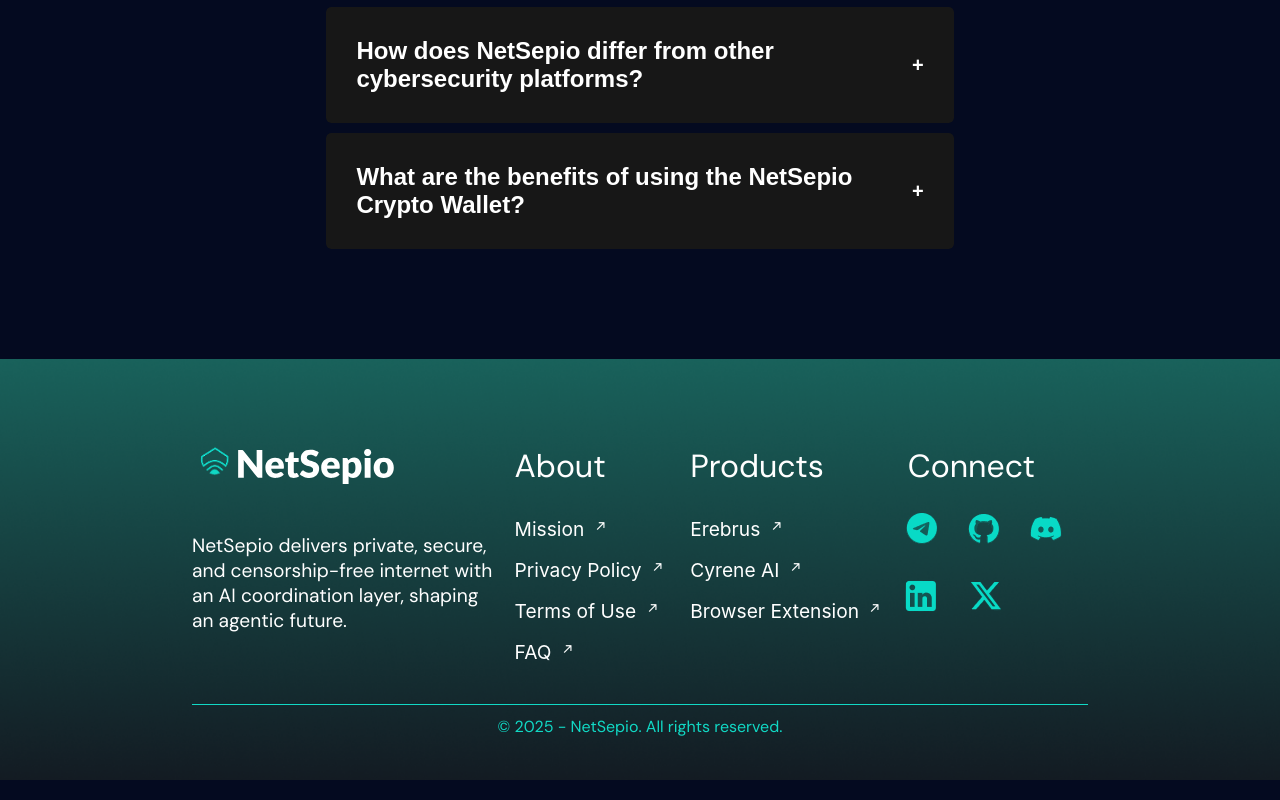
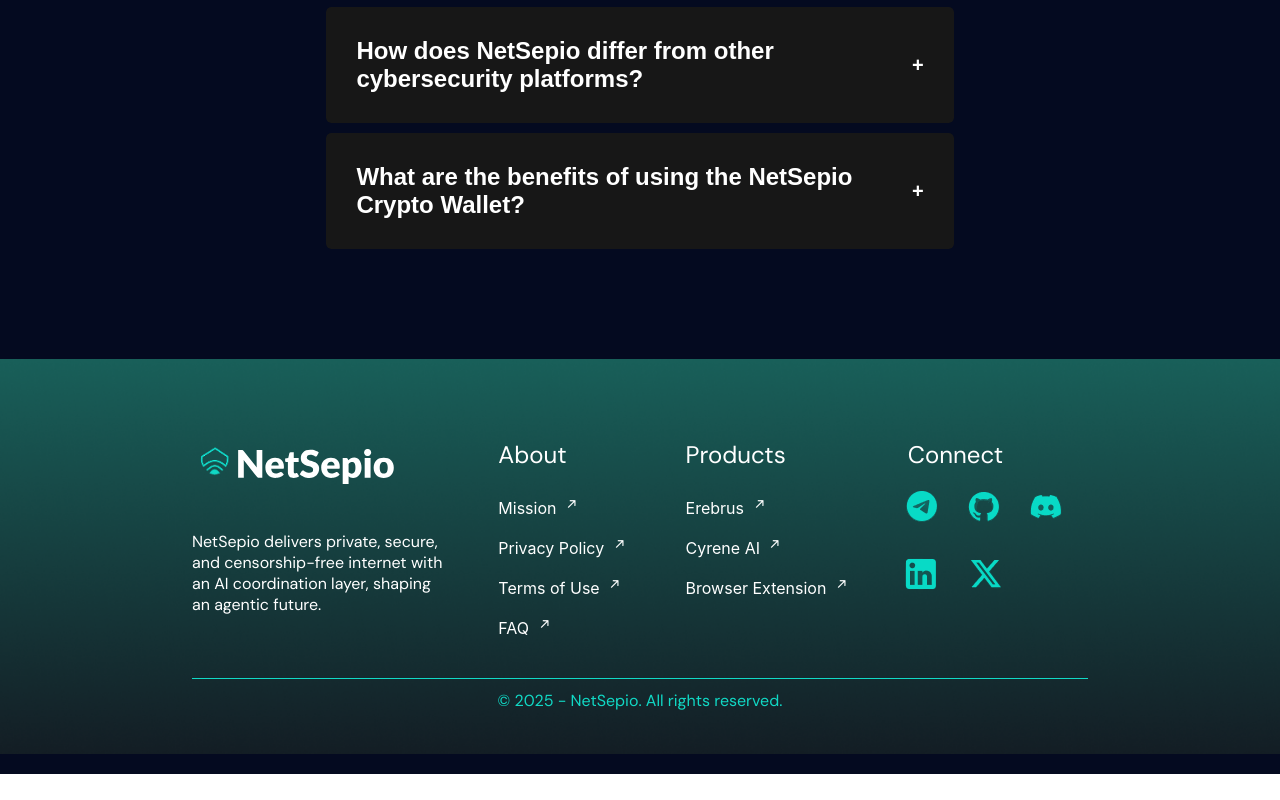
Before and after one commit to NetSepio/website, a React (Create React App) app: page /faq in a window 1280 px wide. Shown: the part 733-1533 px from the top of the page. After the commit the page ends 1507 px from the top, so only its background shows below. Built offline with nearby package versions, Linux system fonts and the light colour scheme; the HTML template or start-up script is replaced by a standard one; a web font is replaced by a local one.

Commit message:
[FEAT]: Added effects and minor updates

```diff
--- a/package.json
+++ b/package.json
@@ -5,6 +5,7 @@
   "homepage": "https://NetSepio.github.io/",
   "dependencies": {
     "cra-template": "1.2.0",
+    "framer-motion": "^12.4.10",
     "react": "^19.0.0",
     "react-dom": "^19.0.0",
     "react-router-dom": "^6.29.0",
--- a/src/App.css
+++ b/src/App.css
@@ -43,3 +43,25 @@
     transform: rotate(360deg);
   }
 }
+
+/* Width and height of the scrollbar */
+::-webkit-scrollbar {
+  width: 10px;
+  height: 10px;
+}
+
+/* Background of the scrollbar track */
+::-webkit-scrollbar-track {
+  background: #1b1b1b;
+}
+
+/* Scrollbar handle (thumb) */
+::-webkit-scrollbar-thumb {
+  background: #41375a;
+  border-radius: 5px;
+}
+
+/* Scrollbar handle on hover */
+::-webkit-scrollbar-thumb:hover {
+  background: #555;
+}
--- a/src/components/Connectivity.jsx
+++ b/src/components/Connectivity.jsx
@@ -1,21 +1,29 @@
 import React from "react";
 import "../styles/Connectivity.css"; // Import the external CSS file
+import { FadeUp, ZoomIn } from "./FadeAnimations";
 
 const Connectivity = () => {
   return (
     <div className="connectivity-container">
+      <ZoomIn>
         <div className="connectivity-box">
           <h1 className="connectivity-title">Empowering Connectivity</h1>
           <p className="connectivity-text">
-          NetSepio delivers private, secure, and censorship-free internet with an AI coordination
-          layer for secure data and inference, shaping an agentic future. Powered by a
-          DePIN-enabled ÐVPN protocol, we provide a decentralized, resilient network that empowers
-          humanity with unmatched digital freedom.
+            NetSepio delivers private, secure, and censorship-free internet with
+            an AI coordination layer for secure data and inference, shaping an
+            agentic future. Powered by a DePIN-enabled ÐVPN protocol, we provide
+            a decentralized, resilient network that empowers humanity with
+            unmatched digital freedom.
           </p>
-        <a href="https://netsepio.com/mission" target="_blank" rel="noreferrer">
+          <a
+            href="https://netsepio.com/mission"
+            target="_blank"
+            rel="noreferrer"
+          >
             <button className="connectivity-button">Our Mission</button>
           </a>
         </div>
+      </ZoomIn>
     </div>
   );
 };
--- a/src/components/Cyrene.jsx
+++ b/src/components/Cyrene.jsx
@@ -1,17 +1,27 @@
 import React from "react";
 import "../styles/Cyrene.css"; // Import external CSS file
+import { FadeUp } from "./FadeAnimations";
 
 const Cyrene = () => {
   return (
     <div className="cyrene-container">
+      <FadeUp>
         <div className="cyrene-content">
           <h1 className="cyrene-title">Meet CyreneAI</h1>
           <p className="cyrene-text">
             Multi-Agent Platform and AI Coordination layer on secure VPN network
           </p>
-        <img src="/images/Cyrene.png" alt="NetSepio-Logo" className="cyrene-image" />
+          <img
+            src="/images/Cyrene.png"
+            alt="NetSepio-Logo"
+            className="cyrene-image"
+          />
           <div className="cyrene-buttons">
-          <a href="https://www.cyreneai.com/" target="_blank" rel="noreferrer">
+            <a
+              href="https://www.cyreneai.com/"
+              target="_blank"
+              rel="noreferrer"
+            >
               <button className="cyrene-button">Website</button>
             </a>
             <a href="https://x.com/CyreneAI" target="_blank" rel="noreferrer">
@@ -19,6 +29,7 @@
             </a>
           </div>
         </div>
+      </FadeUp>
     </div>
   );
 };
--- a/src/components/Erebrus.jsx
+++ b/src/components/Erebrus.jsx
@@ -1,10 +1,11 @@
 import React from "react";
 import "../styles/Erebrus.css";
+import { FadeUp } from "./FadeAnimations";
 
 const Erebrus = () => {
   return (
     <div className="erebrus-container">
-      <div>
+      <FadeUp>
         <h1 className="erebrus-title">Erebrus Decentralized VPN</h1>
         <p className="erebrus-text">
           Private, Secure, and censorship-free internet with <br /> CyreneAI
@@ -35,10 +36,14 @@
             </button>
           </div>
           <div className="erebrus-image-container">
-            <img src="/images/Erebrus_Mobile.png" alt="Erebrus Mobile" className="erebrus-image" />
+            <img
+              src="/images/Erebrus_Mobile.png"
+              alt="Erebrus Mobile"
+              className="erebrus-image"
+            />
           </div>
         </div>
-      </div>
+      </FadeUp>
     </div>
   );
 };
--- /dev/null
+++ b/src/components/FadeAnimations.jsx
@@ -0,0 +1,27 @@
+import { motion } from "framer-motion";
+
+export const FadeUp = ({ children }) => {
+  return (
+    <motion.div
+      initial={{ opacity: 0, y: 100 }}
+      whileInView={{ opacity: 1, y: 0 }}
+      transition={{ duration: 0.8, ease: "easeOut" }}
+      viewport={{ once: true }}
+    >
+      {children}
+    </motion.div>
+  );
+};
+
+export const ZoomIn = ({ children }) => {
+    return (
+      <motion.div
+        initial={{ opacity: 0, scale: 0.8 }}
+        whileInView={{ opacity: 1, scale: 1 }}
+        transition={{ duration: 0.8, ease: "easeOut" }}
+        viewport={{ once: true }}
+      >
+        {children}
+      </motion.div>
+    );
+  };
--- a/src/components/Success.jsx
+++ b/src/components/Success.jsx
@@ -1,5 +1,6 @@
 import React from "react";
-import "../styles/Success.css"
+import "../styles/Success.css";
+import { ZoomIn } from "./FadeAnimations";
 
 const Success = () => {
   return (
@@ -10,19 +11,17 @@
         alignItems: "center", // Full viewport height
         backgroundColor: "#040a20",
         textAlign: "center",
-        paddingBottom: "10rem"
+        paddingBottom: "10rem",
       }}
     >
-      <div>
-        <h1 className="success-title">
-          Road To Success
-        </h1>
+      <ZoomIn>
+        <h1 className="success-title">Road To Success</h1>
         <img
           src="/images/Success.png"
           alt="Road To Success"
           style={{ width: "95%" }}
         />
-      </div>
+      </ZoomIn>
     </div>
   );
 };
--- a/src/components/Technology.jsx
+++ b/src/components/Technology.jsx
@@ -1,5 +1,6 @@
 import React from "react";
 import "../styles/Technology.css";
+import { FadeUp } from "./FadeAnimations";
 
 const Technology = () => {
   return (
@@ -10,6 +11,7 @@
         width: "100%",
       }}
     >
+      <FadeUp>
         <div style={{ paddingBottom: "10rem" }}>
           <h1 className="technology-title">Cutting-Edge Technology</h1>
           <div
@@ -91,8 +93,8 @@
                   >
                     NFT subscriptions unlock exclusive content within our
                     decentralized network. This ownership model goes beyond
-                  traditional subscriptions, offering both benefits and a stake
-                  in a secure, private internet for all.
+                    traditional subscriptions, offering both benefits and a
+                    stake in a secure, private internet for all.
                   </p>
                 </div>
               </div>
@@ -120,9 +122,9 @@
                     }}
                   >
                     This innovative technology allows you to prove you possess
-                  certain information without revealing the information itself.
-                  This ensures privacy while maintaining security and trust
-                  within the decentralized network.
+                    certain information without revealing the information
+                    itself. This ensures privacy while maintaining security and
+                    trust within the decentralized network.
                   </p>
                 </div>
               </div>
@@ -240,7 +242,8 @@
                     }}
                   >
                     Ensures private data processing, zero-trust security, and
-                  compliance, securing NetSepio’s decentralized infrastructure.
+                    compliance, securing NetSepio’s decentralized
+                    infrastructure.
                   </p>
                 </div>
               </div>
@@ -304,6 +307,7 @@
             </div>
           </div>
         </div>
+      </FadeUp>
     </div>
   );
 };
--- a/src/components/Winner.jsx
+++ b/src/components/Winner.jsx
@@ -1,10 +1,11 @@
 import React from "react";
 import "../styles/Winner.css"; // Import the CSS file
+import { FadeUp } from "./FadeAnimations";
 
 const Winners = () => {
   return (
     <div className="winners-container">
-      <div>
+      <FadeUp>
         <h1 className="winners-title">Join the Winners!</h1>
         <div className="winners-content">
           <div className="winners-images">
@@ -64,7 +65,7 @@
             <h2>+ many more!!</h2>
           </div>
         </div>
-      </div>
+        </FadeUp>
     </div>
   );
 };
--- a/src/styles/Footer.css
+++ b/src/styles/Footer.css
@@ -31,21 +31,21 @@
 }
 
 .footer-description {
-  font-size: 1.2rem;
+  font-size: 1rem;
   color: white;
   font-weight: normal;
   padding-top: 2rem;
 }
 
 .footer-heading {
-  font-size: 2rem;
+  font-size: 1.5rem;
   color: white;
   font-weight: normal;
   padding-top: 2rem;
 }
 
 .footer-link {
-  font-size: 1.2rem;
+  font-size: 1rem;
   color: white;
   font-weight: normal;
   text-decoration: none;
--- a/src/styles/Hero.css
+++ b/src/styles/Hero.css
@@ -77,6 +77,7 @@
 }
 
 .hero-footer-text {
+  font-weight: normal;
   text-align: center;
 }
 
```
Also changed, not shown: 1 other file (tests, documents, lock files or other folders). Lines whose indentation alone changed are shown as unchanged.
